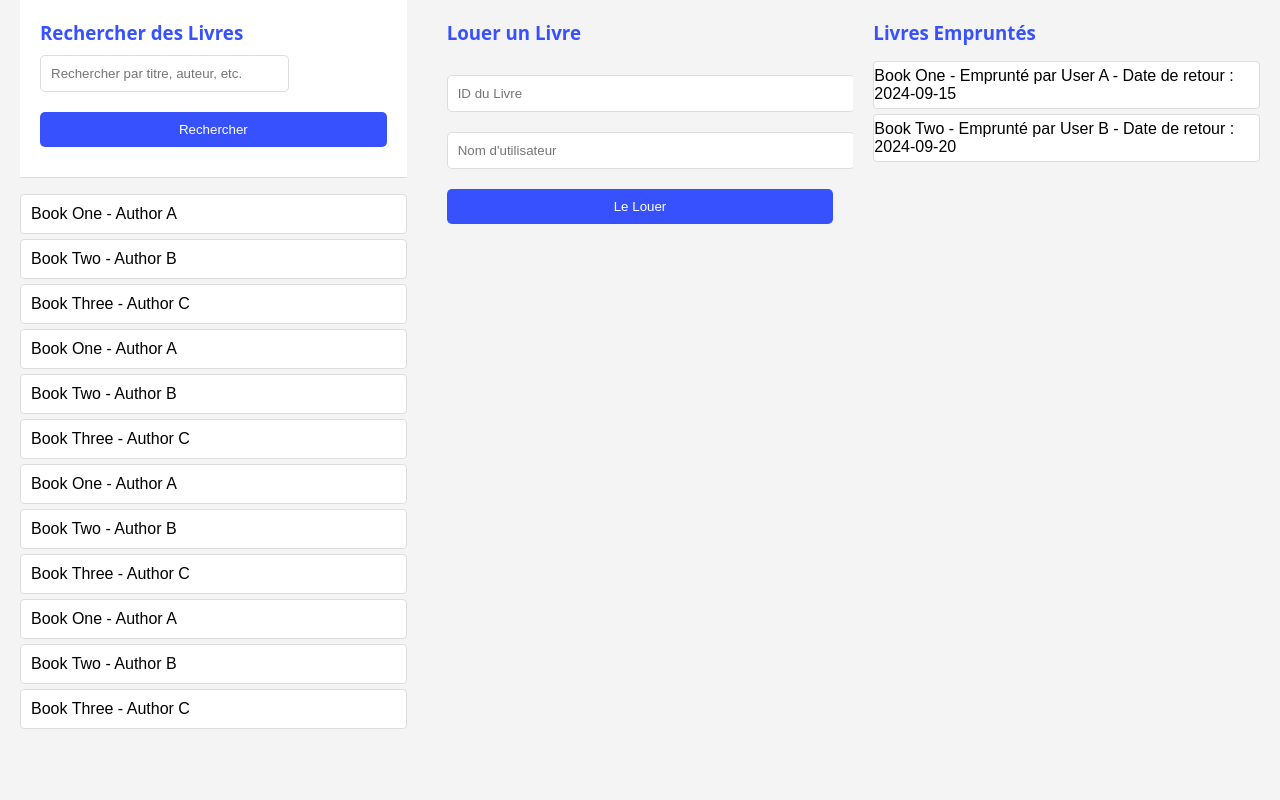
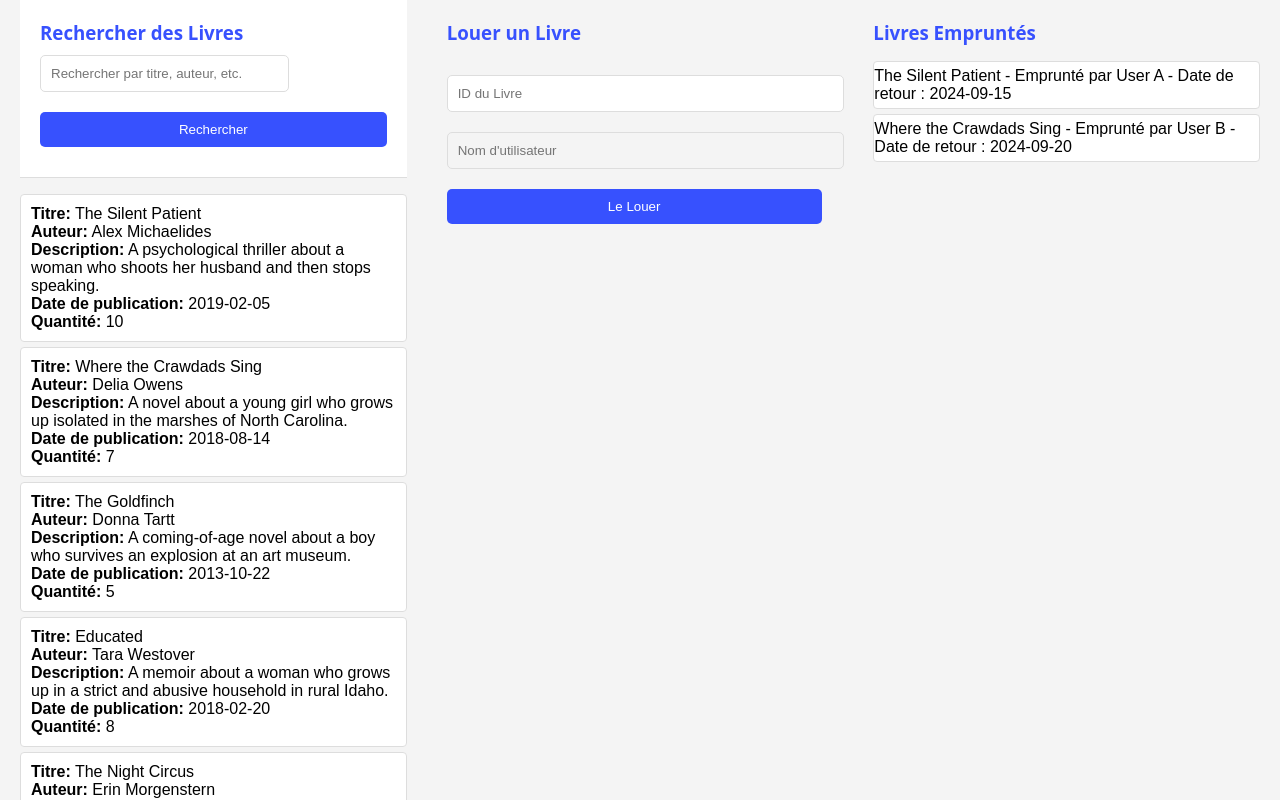
Before and after one commit to ISEN-2020/customer-ui, a React (Create React App) app: page /dashboard in a window 1280 px wide. Built offline with nearby package versions, Linux system fonts and the light colour scheme.

Commit message:
add coverage on index.js

```diff
--- a/src/mock/books.json
+++ /dev/null
@@ -1,5 +0,0 @@
-[
-    { "id": 101, "title": "Book 1", "author": "Author A", "year": 2010, "available": false },
-    { "id": 102, "title": "Book 2", "author": "Author B", "year": 2015, "available": false },
-    { "id": 103, "title": "Book 3", "author": "Author C", "year": 2020, "available": true }
-]
--- a/src/mock/students.json
+++ /dev/null
@@ -1,4 +0,0 @@
-[
-    { "id": 1, "name": "John Doe", "email": "john@example.com", "borrowedBooks": [101, 102] },
-    { "id": 2, "name": "Jane Doe", "email": "jane@example.com", "borrowedBooks": [103] }
-]
--- a/src/mockData.json
+++ b/src/mockData.json
@@ -1,20 +1,72 @@
 {
-    "books": [
-      { "id": "1", "title": "Book One", "author": "Author A" },
-      { "id": "2", "title": "Book Two", "author": "Author B" },
-      { "id": "3", "title": "Book Three", "author": "Author C" },
-      { "id": "4", "title": "Book One", "author": "Author A" },
-      { "id": "5", "title": "Book Two", "author": "Author B" },
-      { "id": "6", "title": "Book Three", "author": "Author C" },
-      { "id": "7", "title": "Book One", "author": "Author A" },
-      { "id": "8", "title": "Book Two", "author": "Author B" },
-      { "id": "9", "title": "Book Three", "author": "Author C" },
-      { "id": "10", "title": "Book One", "author": "Author A" },
-      { "id": "11", "title": "Book Two", "author": "Author B" },
-      { "id": "12", "title": "Book Three", "author": "Author C" }
-    ],
-    "borrowedBooks": [
-      { "id": "1", "title": "Book One", "borrowedBy": "User A", "returnDate": "2024-09-15" },
-      { "id": "2", "title": "Book Two", "borrowedBy": "User B", "returnDate": "2024-09-20" }
-    ]
-  }
+  "books": [
+    {
+      "id": "1",
+      "title": "The Silent Patient",
+      "description": "A psychological thriller about a woman who shoots her husband and then stops speaking.",
+      "author": "Alex Michaelides",
+      "publicationDate": "2019-02-05",
+      "quantity": 10,
+      "isbn": "978-1250301697"
+    },
+    {
+      "id": "2",
+      "title": "Where the Crawdads Sing",
+      "description": "A novel about a young girl who grows up isolated in the marshes of North Carolina.",
+      "author": "Delia Owens",
+      "publicationDate": "2018-08-14",
+      "quantity": 7,
+      "isbn": "978-0735219090"
+    },
+    {
+      "id": "3",
+      "title": "The Goldfinch",
+      "description": "A coming-of-age novel about a boy who survives an explosion at an art museum.",
+      "author": "Donna Tartt",
+      "publicationDate": "2013-10-22",
+      "quantity": 5,
+      "isbn": "978-0316055437"
+    },
+    {
+      "id": "4",
+      "title": "Educated",
+      "description": "A memoir about a woman who grows up in a strict and abusive household in rural Idaho.",
+      "author": "Tara Westover",
+      "publicationDate": "2018-02-20",
+      "quantity": 8,
+      "isbn": "978-0399590504"
+    },
+    {
+      "id": "5",
+      "title": "The Night Circus",
+      "description": "A fantasy novel about a magical competition between two young illusionists.",
+      "author": "Erin Morgenstern",
+      "publicationDate": "2011-09-13",
+      "quantity": 6,
+      "isbn": "978-0385534642"
+    },
+    {
+      "id": "6",
+      "title": "Little Fires Everywhere",
+      "description": "A drama about two families in a suburban community and the secrets that come to light.",
+      "author": "Celeste Ng",
+      "publicationDate": "2017-09-12",
+      "quantity": 9,
+      "isbn": "978-0735224315"
+    }
+  ],
+  "borrowedBooks": [
+    {
+      "id": "1",
+      "title": "The Silent Patient",
+      "borrowedBy": "User A",
+      "returnDate": "2024-09-15"
+    },
+    {
+      "id": "2",
+      "title": "Where the Crawdads Sing",
+      "borrowedBy": "User B",
+      "returnDate": "2024-09-20"
+    }
+  ]
+}
--- a/src/pages/Home.css
+++ b/src/pages/Home.css
@@ -1,27 +1,25 @@
-
-
 .container {
   display: flex;
-  height: 100vh; /* Utiliser la hauteur de la fenêtre pour occuper tout l'écran */
+  height: 100vh;
 }
 
 .form-column, .image-column {
-  flex: 1; /* Chaque colonne occupe une part égale de l'espace */
+  flex: 1;
   display: flex;
   align-items: center;
   justify-content: center;
 }
 
 .form-column {
-  background-color: #f4f4f4; /* Couleur de fond pour la colonne de formulaire */
+  background-color: #f4f4f4;
   padding: 20px;
-  flex-direction: column; /* Aligner les éléments verticalement */
-  display: flex; /* Assurer que le contenu est flex */
+  flex-direction: column;
+  display: flex;
 }
 
 .header {
-  text-align: center; /* Centrer le texte */
-  margin-bottom: 20px; /* Espacer le titre du formulaire */
+  text-align: center;
+  margin-bottom: 20px;
 }
 
 .header h2 {
@@ -41,7 +39,7 @@
 
 .form {
   display: flex;
-  flex-direction: column; /* Assurer que les éléments du formulaire sont alignés verticalement */
+  flex-direction: column;
   align-items: center;
   width: 100%;
 }
--- a/src/pages/Home.js
+++ b/src/pages/Home.js
@@ -22,6 +22,7 @@ const Home = () => {
       const { message, role, success } = response.data;
 
       if (success === "true") {*/
+        sessionStorage.setItem('username', email);
         navigate('/dashboard');
       /*} else {
         alert('Utilisateur inconnu ou mot de passe incorrect.');
--- a/src/pages/UserDashboard.css
+++ b/src/pages/UserDashboard.css
@@ -1,27 +1,27 @@
 .dashboard-container {
   display: flex;
-  height: 100vh; /* Utiliser la hauteur complète de la fenêtre */
+  height: 100vh;
 }
 
 .dashboard-section {
   flex: 1;
   padding: 0px 20px 20px 20px;
   box-sizing: border-box;
-  overflow-y: auto; /* Permet le défilement interne */
+  overflow-y: auto;
 }
 
 .search-books {
-  position: relative; /* Contexte pour le positionnement sticky */
+  position: relative;
 }
 
 .sticky-header {
-  position: -webkit-sticky; /* Pour le support Safari */
-  position: sticky; /* Pour le support moderne */
+  position: -webkit-sticky;
+  position: sticky;
   top: 0;
-  background: #fff; /* Fond blanc pour le contraste */
-  z-index: 1000; /* Assurez-vous que la partie sticky reste au-dessus */
+  background: #fff;
+  z-index: 1000;
   padding: 20px;
-  border-bottom: 1px solid #ddd; /* Bordure pour délimiter la section */
+  border-bottom: 1px solid #ddd;
 }
 
 .sticky-header h3 {
@@ -56,9 +56,8 @@
   background-color: #0044cc;
 }
 
-/* Style pour les autres sections */
 .borrow-books, .borrowed-books {
-  background-color: #f4f4f4; /* Couleur de fond pour les sections */
+  background-color: #f4f4f4;
 }
 
 .borrow-books form {
@@ -72,7 +71,7 @@
   border: 1px solid #ddd;
   border-radius: 5px;
   width: 100%;
-  max-width: 400px;
+  max-width: 375px;
 }
 
 .borrow-books button {
@@ -111,3 +110,8 @@
     font-weight: 700;
     margin: 0;
 }
+
+input[readonly] {
+  background-color: #f4f4f4;
+  cursor: not-allowed;
+}
--- a/src/pages/UserDashboard.js
+++ b/src/pages/UserDashboard.js
@@ -1,7 +1,7 @@
 import React, { useState, useEffect } from 'react';
 import mockData from '../mockData.json';
 import './UserDashboard.css';
-import axios from 'axios'; // Import axios (or you can use fetch instead)
+import axios from 'axios';
 
 const UserDashboard = () => {
   const [books, setBooks] = useState([]);
@@ -16,6 +16,12 @@ const UserDashboard = () => {
     setBooks(mockData.books);
     setBorrowedBooks(mockData.borrowedBooks);
     setFilteredBooks(mockData.books); // Initialement, tous les livres sont affichés
+
+    // Récupérer le nom d'utilisateur depuis sessionStorage
+    const storedUsername = sessionStorage.getItem('username');
+    if (storedUsername) {
+      setUsername(storedUsername);
+    }
   }, []);
 
   const handleSearch = () => {
@@ -48,7 +54,7 @@ const UserDashboard = () => {
       }
     } catch (error) {
       console.error('Erreur lors du prêt du livre');
-      alert(`Erreur lors du prêt du livre`);
+      alert('Erreur lors du prêt du livre');
     }
   };
 
@@ -67,7 +73,13 @@ const UserDashboard = () => {
         </div>
         <ul>
           {filteredBooks.map(book => (
-            <li key={book.id}>{book.title} - {book.author}</li>
+            <li key={book.isbn}>
+              <strong>Titre:</strong> {book.title}<br/>
+              <strong>Auteur:</strong> {book.author}<br/>
+              <strong>Description:</strong> {book.description}<br/>
+              <strong>Date de publication:</strong> {book.publicationDate}<br/>
+              <strong>Quantité:</strong> {book.quantity}
+            </li>
           ))}
         </ul>
       </div>
@@ -85,7 +97,7 @@ const UserDashboard = () => {
             type="text"
             placeholder="Nom d'utilisateur"
             value={username}
-            onChange={(e) => setUsername(e.target.value)}
+            readOnly
           />
           <button type="submit">Le Louer</button>
         </form>
```
Also changed, not shown: 1 other file (tests, documents, lock files or other folders).
